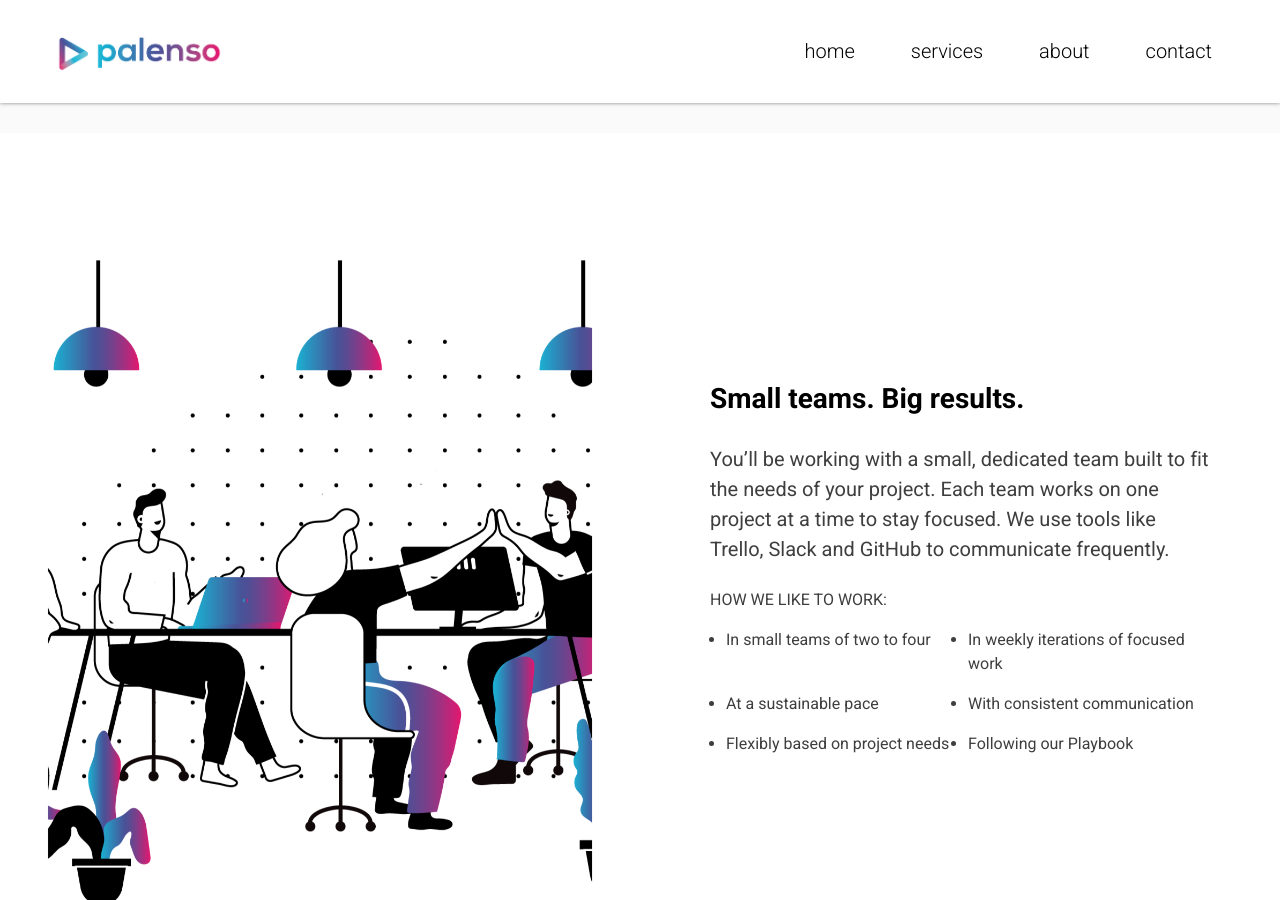
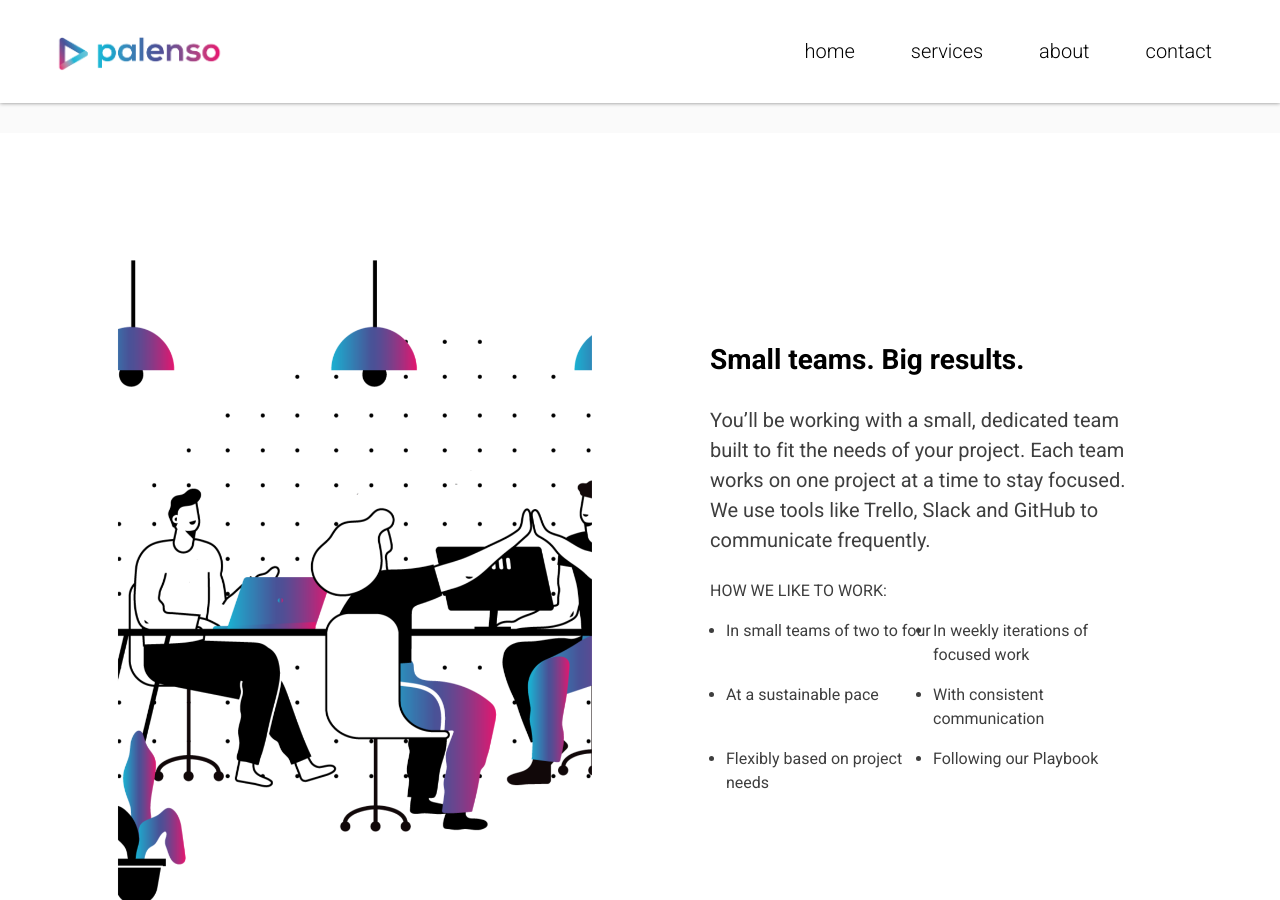
Before and after one commit to palenso/palenso.github.io, a Jekyll site: the page built from index.html, in a window 1280 px wide and 900 px high, scrolled down 1915 px. Built offline with Jekyll 4.4.1, drawn with Linux system fonts in a browser that asks for light colours; nearby versions of some CDN libraries.

Commit message:
Image Container

```diff
--- a/index.html
+++ b/index.html
@@ -266,7 +266,7 @@ title: ""
 
 <!-- How we work -->
 <div class="palenso-how-we-work-container">
-  <div class="container-fluid h-100">
+  <div class="container h-100">
     <div class="row h-100">
       <div class="col-12 col-md-6 p-0 h-100">
         <div class="palenso-how-we-work-image-container h-100">
```
